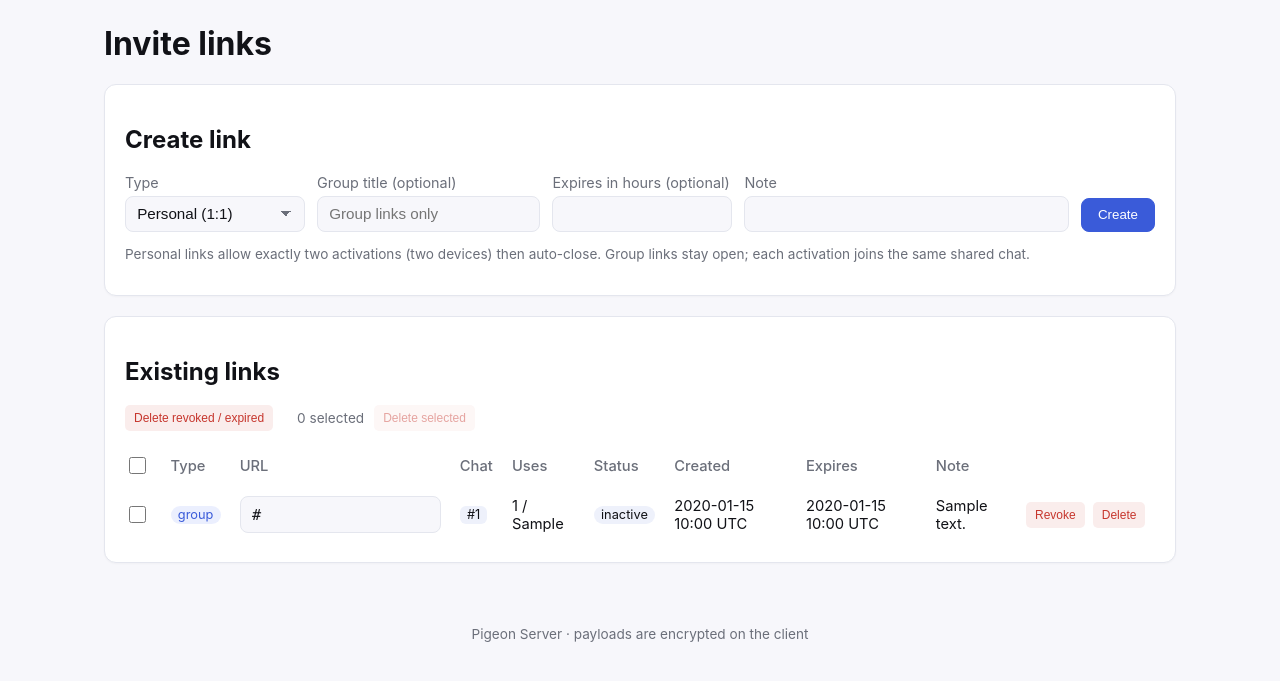
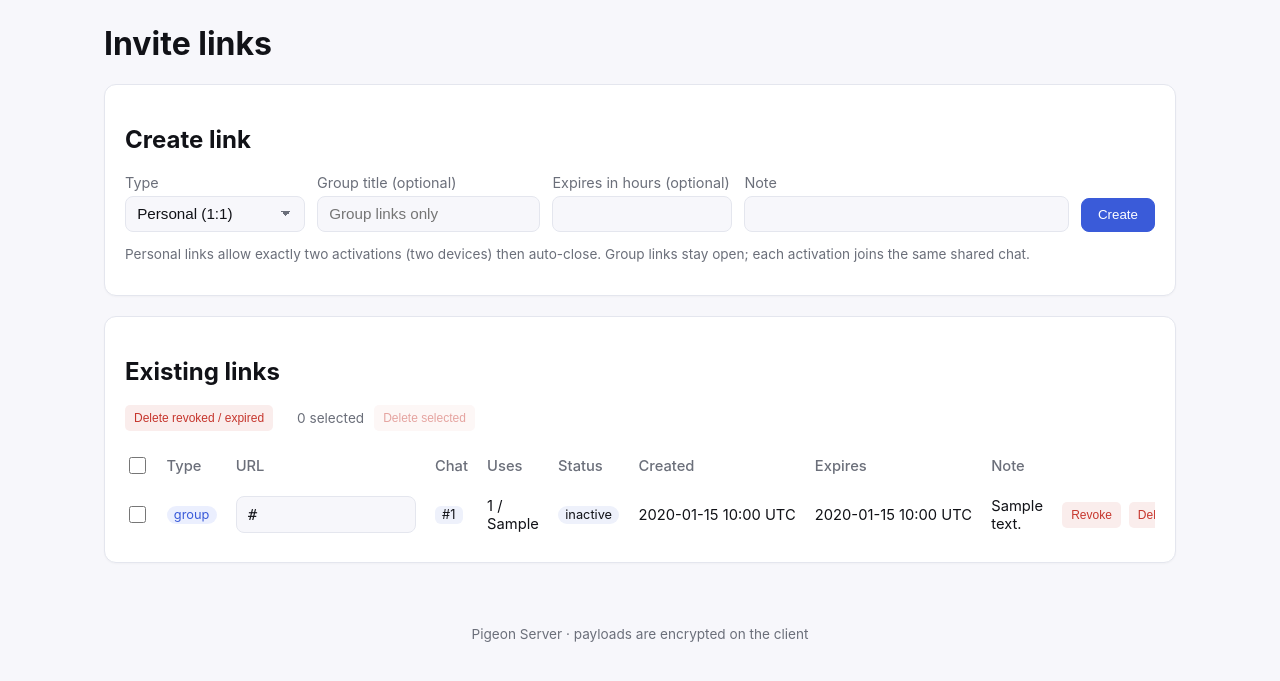
Before and after one commit to vladleesi/pigeon-server, a FastAPI app: template app/templates/links.html in a window 1280 px wide. Shown: the part 60-741 px from the top of the page. Run offline with FastAPI, Linux system fonts and the light colour scheme; the template is opened without the code that fills it: most values are stand-ins (such as "Sample title", 1, 10 or a date in 2020); parts of the project's set-up code (start-up, migrations or seed data) failed here and were passed over.

Commit message:
fix: keep admin table dates on one line

```diff
--- a/app/static/admin.css
+++ b/app/static/admin.css
@@ -175,6 +175,7 @@ table.data th, table.data td {
 }
 
 table.data th { color: var(--muted); font-weight: 500; }
+table.data .date-cell { white-space: nowrap; }
 table.data th, table.data td { border: 0; }
 table.data tbody tr + tr > td { border-top: 1px solid var(--border); }
 .table-scroll { overflow-x: auto; }
--- a/app/templates/base.html
+++ b/app/templates/base.html
@@ -4,7 +4,7 @@
   <meta charset="utf-8">
   <meta name="viewport" content="width=device-width, initial-scale=1">
   <title>{% block title %}Pigeon{% endblock %}</title>
-  <link rel="stylesheet" href="/static/admin.css?v=5">
+  <link rel="stylesheet" href="/static/admin.css?v=6">
   <script src="/static/admin-actions.js?v=2" defer></script>
 </head>
 <body>
--- a/app/templates/chats.html
+++ b/app/templates/chats.html
@@ -34,7 +34,7 @@
           {% for pid in c.members %}<span class="pill mono">{{ pid }}</span>{% endfor %}
         </td>
         <td>{{ c.pending }}</td>
-        <td>{{ c.created_at|fmt_dt }}</td>
+        <td class="date-cell">{{ c.created_at|fmt_dt }}</td>
         <td>
           <div class="row-actions">
           <form method="post" action="/admin/chats/{{ c.id }}/purge"
--- a/app/templates/links.html
+++ b/app/templates/links.html
@@ -85,8 +85,8 @@
           {% elif link.is_active %}<span class="badge ok">active</span>
           {% else %}<span class="badge">inactive</span>{% endif %}
         </td>
-        <td>{{ link.created_at|fmt_dt }}</td>
-        <td>{{ link.expires_at|fmt_dt }}</td>
+        <td class="date-cell">{{ link.created_at|fmt_dt }}</td>
+        <td class="date-cell">{{ link.expires_at|fmt_dt }}</td>
         <td>{{ link.note or "-" }}</td>
         <td>
           <div class="row-actions">
--- a/app/templates/users.html
+++ b/app/templates/users.html
@@ -33,7 +33,7 @@
             {% for cid in u.chats %}<span class="pill">#{{ cid }}</span>{% endfor %}
           {% else %}-{% endif %}
         </td>
-        <td>{{ u.created_at|fmt_dt }}</td>
+        <td class="date-cell">{{ u.created_at|fmt_dt }}</td>
         <td>{{ u.last_seen_at|fmt_dt }}</td>
         <td>
           {% if u.is_active %}<span class="badge ok">active</span>
```
